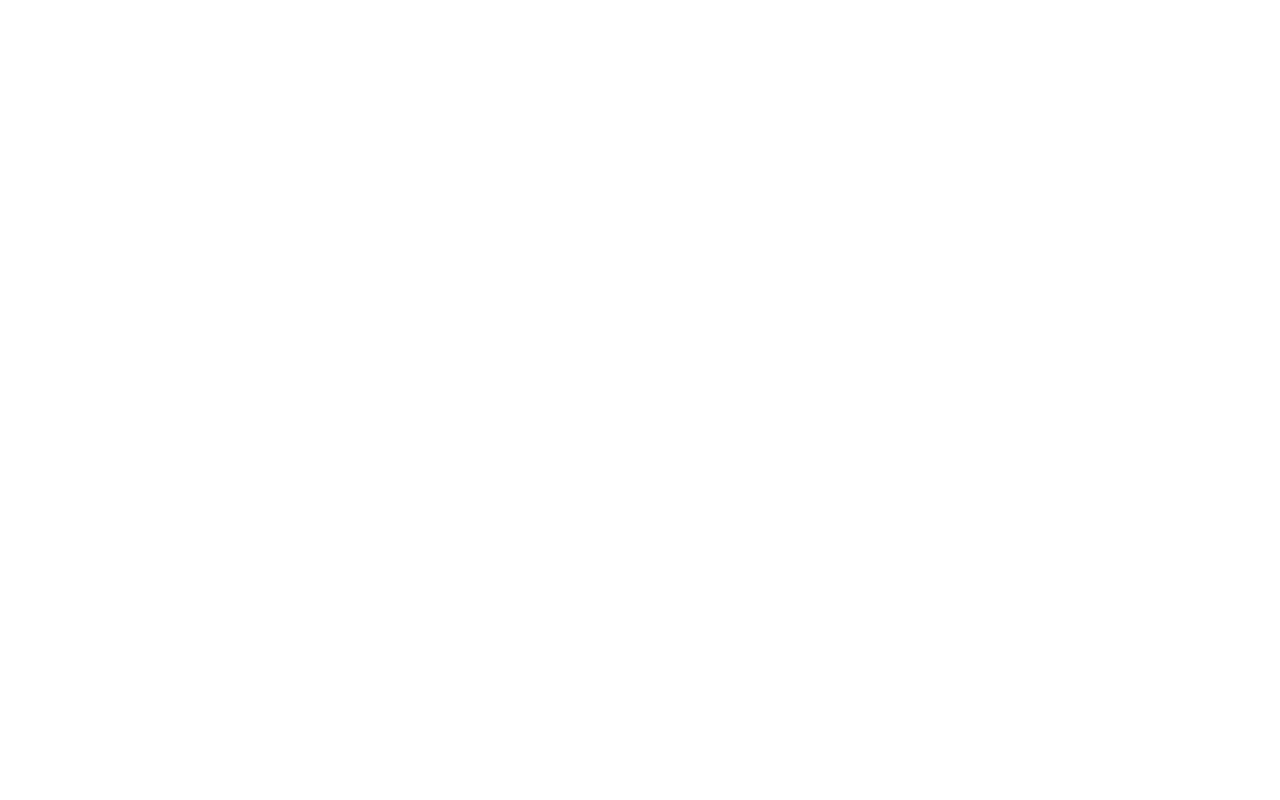
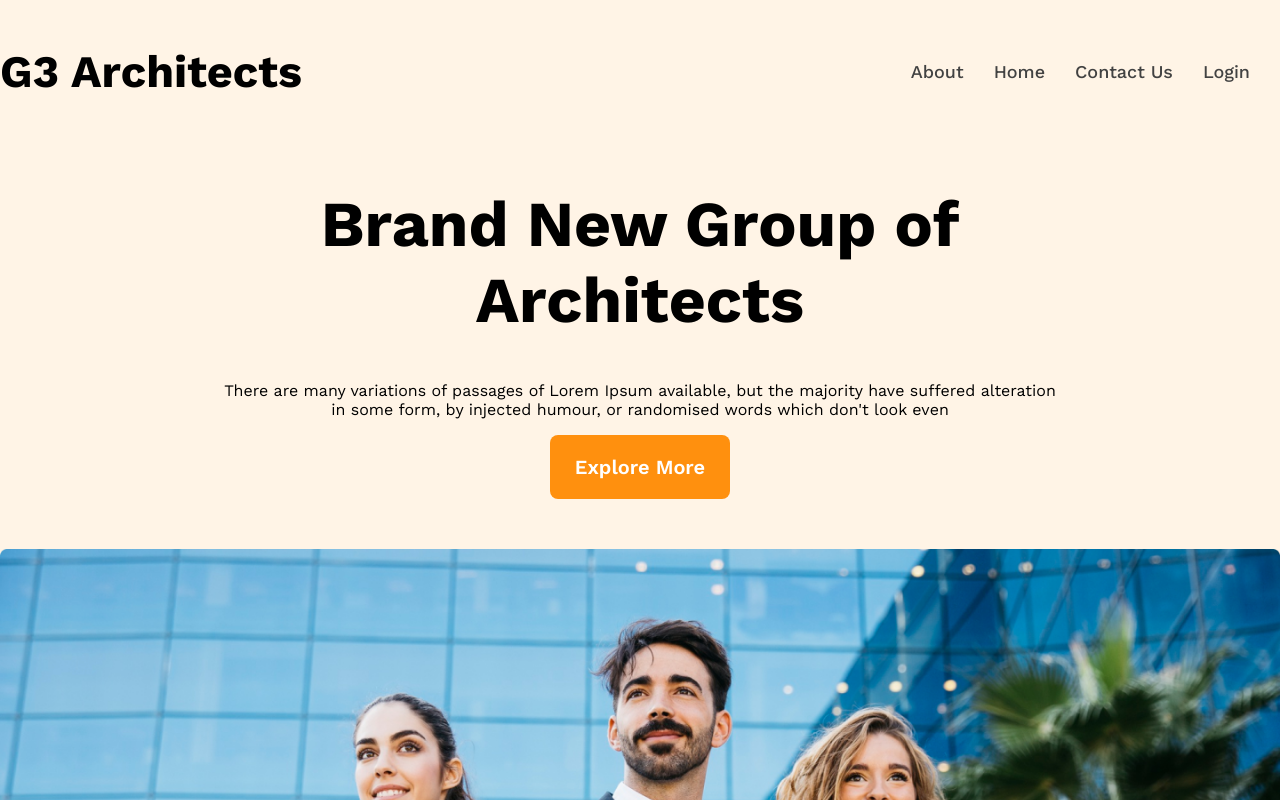
Before and after one commit to NazmushSakib/Mile02_Module_10_g3_architect, a plain HTML site: page index.html in a window 1280 px wide. Shown: the top 800 px of the page. Drawn offline with nearby package versions, Linux system fonts and the light colour scheme.

Commit message:
navbar and banner sections are added.

```diff
--- a/index.html
+++ b/index.html
@@ -7,6 +7,40 @@
   <link rel="stylesheet" href="./style/style.css">
 </head>
 <body>
+  <header class="bg-light">
+    <div class="navbar display-flex">
+      <h3 class="brand">G3 Architects</h3>
 
+    <!-- ul.nav-links>li.nav-item*4>a.nav-link -->
+    <ul class="nav-links display-flex">
+      <li class="nav-item"><a href="" class="nav-link text-gray" >About</a></li>
+      <li class="nav-item"><a href="" class="nav-link text-gray" >Home</a></li>
+      <li class="nav-item"><a href="" class="nav-link text-gray" >Contact Us</a></li>
+      <li class="nav-item"><a href="" class="nav-link text-gray" >Login</a></li>
+    </ul>
+  </div>
+  <div class="banner">
+    <div class="banner-content">
+      <h1 class="banner-title">Brand New Group of Architects</h1>
+      <p class="banner-description">
+        There are many variations of passages of Lorem Ipsum available, but the majority have suffered alteration in some form, by injected humour, or randomised words which don't look even
+      </p>
+      <button class="btn-primary">Explore More</button>
+    </div>
+
+    <div class="banner-image-container">
+      <img src="./g3-architects-resources/images/banner.png" alt="">
+    </div>
+  </div>
+  </header>
+
+  <main>
+
+  </main>
+
+  <footer>
+
+
+  </footer>
 </body>
 </html>
--- a/style/style.css
+++ b/style/style.css
@@ -15,16 +15,114 @@ Black 900 */
 
 
 * {
-padding:0;
-margin:0;
+/* padding:0;
+margin:0; */
 box-sizing:border-box;
+font-family: "Work Sans", serif;
 /* font-weight: 400; */
-font-style: normal;
-/* font-size: 16px; */
-font-family: "Work Sans", serif;
 }
 
 body {
 /* max-width: ; */
 margin : 0 auto;
 }
+
+/** shared style start */
+
+html{
+  font-size: 10px;
+}
+
+.display-flex{
+  display: flex;
+}
+
+.text-gray{
+  /* dark-02 */
+  color: #424242;
+}
+
+.text-light-gray{
+  /* dark-03 */
+  color: #727272;
+}
+
+.bg-light{
+  background-color: rgba(255, 144, 14, 0.1);
+}
+/** shared style end*/
+
+/* ------------------------------- */
+
+/* *header style start */
+
+/*? navbar related style */
+.navbar{
+  justify-content: space-between;
+}
+
+.nav-links{
+  justify-content: space-around;
+  align-items: center;
+  font-weight: 500;
+  font-size: 1.8rem;
+}
+.nav-item{
+  list-style: none;
+  margin-right: 30px;
+}
+.nav-item>a{
+  text-decoration: none;
+}
+
+.brand{
+  font-weight: 700;
+  font-size: 4.5rem;
+}
+
+.banner, .navbar{
+  max-width: 1440px;
+  margin: 0 auto;
+}
+
+/*? banner section style */
+
+.banner-title{
+  font-size: 700;
+  font-size: 6.4rem;
+}
+
+.banner-content{
+  max-width: 850px; /*figma width= 861px*/
+  margin: 0 auto;
+  text-align: center;
+  margin-bottom: 50px;
+}
+
+.banner-content p{
+  font-size: 1.6rem;
+  font-weight: 400;
+}
+
+.btn-primary{
+  background-color: #ff900E;
+  color: white;
+  border-radius: 8px;
+  padding: 20px 25px;
+  font-size: 2rem;
+  font-weight: 600;
+  border: none;
+}
+
+.banner-image-container img{
+  width: 100%;
+}
+
+/* Responsive and Media Query */.
+@media screen and (max-width : 576px) {
+  .navbar, .nav-links{
+    flex-direction: column;
+  }
+}
+
+/* *header style end*/
```
